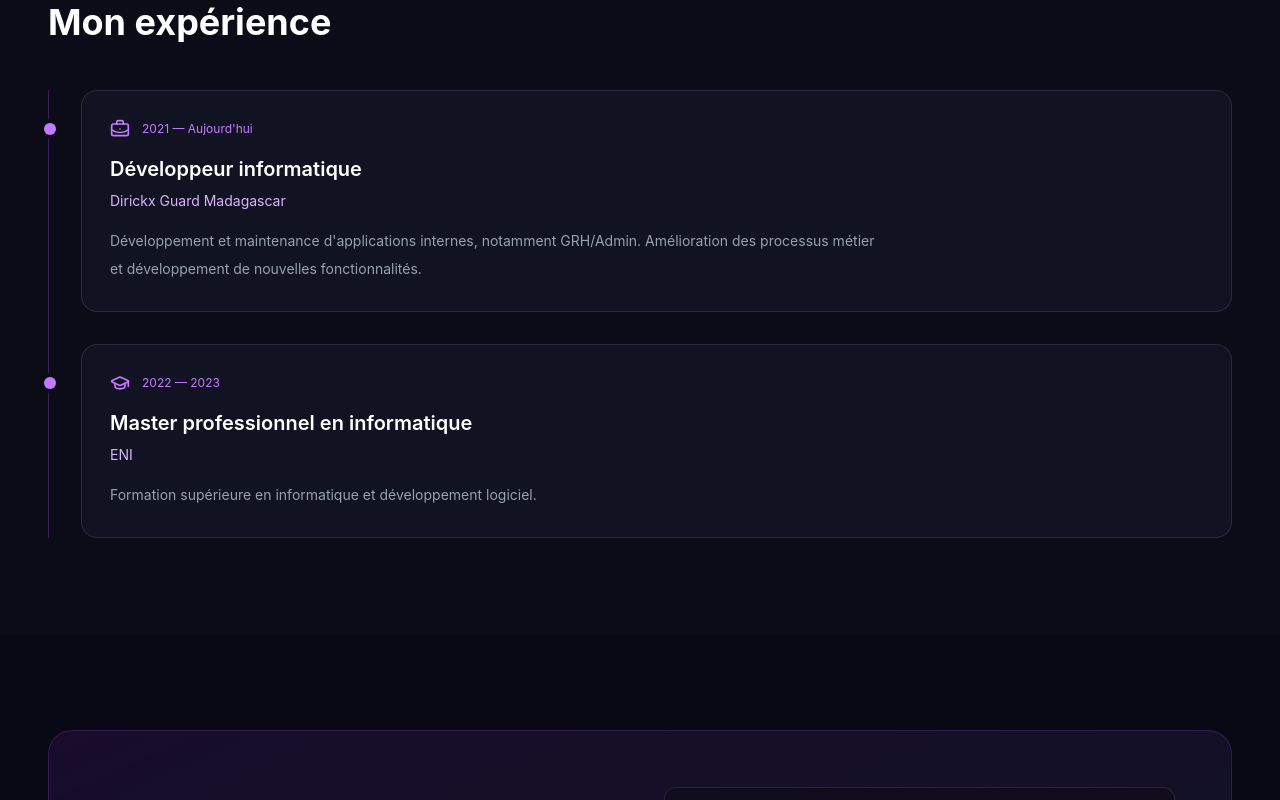
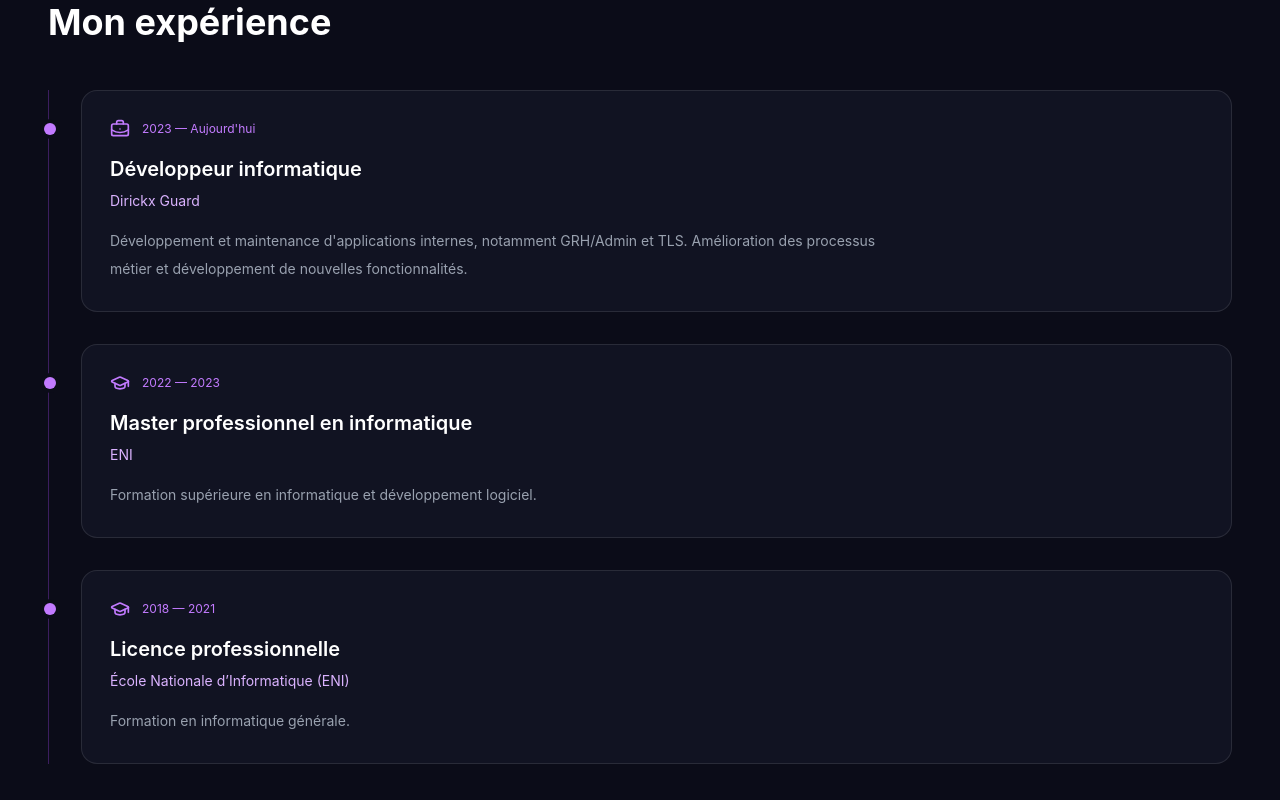
Before and after one commit to ZoNarindra/portfolio, a React (Vite) app: page / in a window 1280 px wide. Shown: the part 3360-4160 px from the top of the page. Built offline with nearby package versions, Linux system fonts and the light colour scheme.

Commit message:
graduate

```diff
--- a/src/components/Experience.tsx
+++ b/src/components/Experience.tsx
@@ -3,10 +3,10 @@ import { BriefcaseBusiness, GraduationCap } from "lucide-react";
 
 const experiences = [
   {
-    date: "2021 — Aujourd'hui",
+    date: "2023 — Aujourd'hui",
     title: "Développeur informatique",
-    company: "Dirickx Guard Madagascar",
-    description: "Développement et maintenance d'applications internes, notamment GRH/Admin. Amélioration des processus métier et développement de nouvelles fonctionnalités.",
+    company: "Dirickx Guard",
+    description: "Développement et maintenance d'applications internes, notamment GRH/Admin et TLS. Amélioration des processus métier et développement de nouvelles fonctionnalités.",
     icon: BriefcaseBusiness,
   },
   {
@@ -14,6 +14,13 @@ const experiences = [
     title: "Master professionnel en informatique",
     company: "ENI",
     description: "Formation supérieure en informatique et développement logiciel.",
+    icon: GraduationCap,
+  },
+  {
+    date: "2018 — 2021",
+    title: "Licence professionnelle",
+    company: "École Nationale d’Informatique (ENI)",
+    description: "Formation en informatique générale.",
     icon: GraduationCap,
   },
 ];
```
